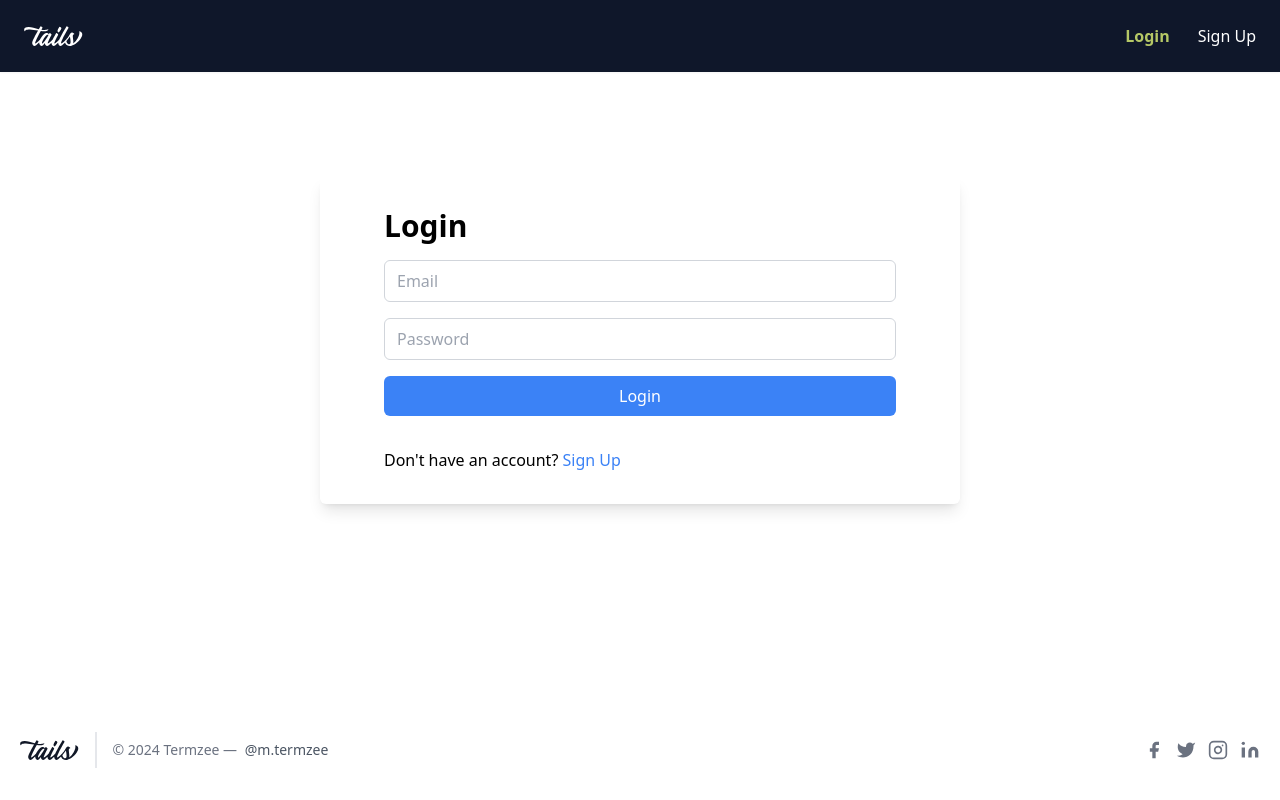
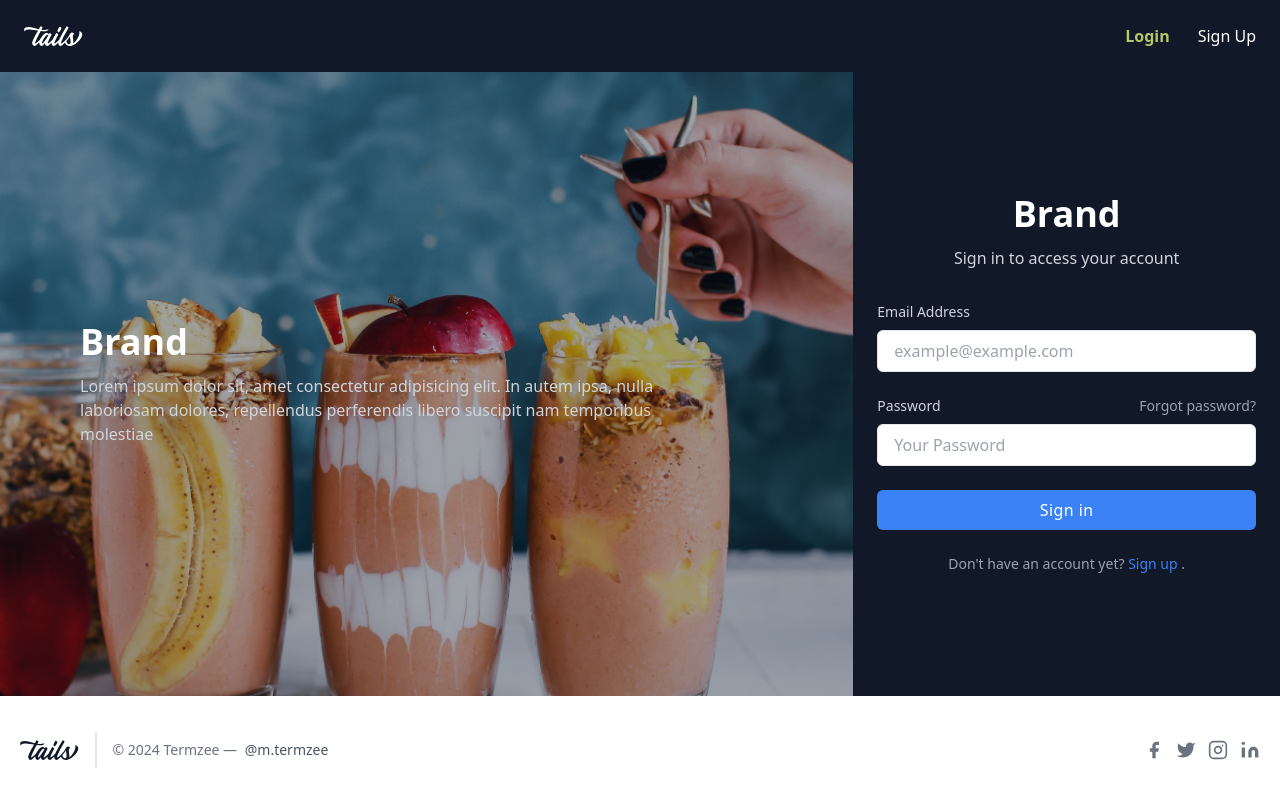
Before and after one commit to mtermzee/gastronomy-project, a Nuxt app: page /auth/login in a window 1280 px wide. Built offline with nearby package versions, Linux system fonts and the light colour scheme; no server answers.

Commit message:
change auth style

```diff
--- a/components/nav/AppHeader.vue
+++ b/components/nav/AppHeader.vue
@@ -1,5 +1,5 @@
 <template>
-	<header class="w-full mb-10 text-white bg-slate-900 shadow-sm body-font">
+	<header class="w-full text-white bg-gray-900 shadow-sm body-font">
 		<div class="container flex flex-col items-center justify-between p-6 mx-auto md:flex-row">
 			<a class="flex items-center mb-4 font-medium text-gray-900 title-font md:mb-0">
 				<svg class="w-auto h-5 text-white fill-current" viewBox="0 0 202 69" xmlns="http://www.w3.org/2000/svg">
--- a/pages/auth/login/index.vue
+++ b/pages/auth/login/index.vue
@@ -1,18 +1,66 @@
 <template>
-    <div class="container px-5 py-8 md:py-16 mx-auto">
-        <div class="flex-1 flex items-center justify-center bg-white">
-            <form @submit.prevent="signIn" class="flex flex-col px-16 py-8 rounded-md shadow-lg max-w-screen-sm w-full">
-                <h1 class="text-3xl font-bold mb-4">Login</h1>
-                <input v-model="email" type="email" placeholder="Email"
-                    class="border border-gray-300 px-3 py-2 rounded-md mb-4" />
-                <input v-model="password" type="password" placeholder="Password"
-                    class="border border-gray-300 px-3 py-2 rounded-md mb-4" />
-                <button type="submit" class="bg-blue-500 text-white py-2 rounded-md">Login</button>
-                <p class="text-red-500 mt-4">{{ errorMsg }}</p>
-                <p class="mt-4">Don't have an account? <nuxt-link to="/auth/register" class="text-blue-500">Sign
-                        Up</nuxt-link>
-                </p>
-            </form>
+    <div class="bg-gray-900">
+        <div class="flex justify-center h-[calc(100vh-18rem)] md:h-[calc(100vh-11rem)]">
+            <div class="hidden lg:block lg:w-2/3 relative">
+                <img class="h-full w-full object-cover" src="~/assets/images/brenda-godinez-CrK843Pl9a4-unsplash.jpg"
+                    alt="Background Image">
+                <div class="absolute inset-0 flex items-center h-full px-20 bg-gray-900 bg-opacity-40">
+                    <div>
+                        <h2 class="text-4xl font-bold text-white">Brand</h2>
+                        <p class="max-w-xl mt-3 text-gray-300">Lorem ipsum dolor sit, amet consectetur adipisicing elit.
+                            In autem ipsa, nulla laboriosam dolores, repellendus perferendis libero suscipit nam
+                            temporibus molestiae</p>
+                    </div>
+                </div>
+            </div>
+
+
+            <div class="flex items-center w-full max-w-md px-6 mx-auto lg:w-2/6">
+                <div class="flex-1">
+                    <div class="text-center">
+                        <h2 class="text-4xl font-bold text-center text-white">Brand</h2>
+                        <p class="mt-3 text-gray-300">Sign in to access your account</p>
+                    </div>
+
+                    <div class="mt-8">
+                        <form @submit.prevent="signIn">
+                            <div>
+                                <label for="email" class="block mb-2 text-sm text-gray-300">Email
+                                    Address</label>
+                                <input type="email" name="email" id="email" v-model="email"
+                                    placeholder="example@example.com"
+                                    class="block w-full px-4 py-2 mt-2 text-gray-700 placeholder-gray-400 bg-white border border-gray-200 rounded-md focus:border-blue-400 focus:ring-blue-400 focus:outline-none focus:ring focus:ring-opacity-40" />
+                            </div>
+
+                            <div class="mt-6">
+                                <div class="flex justify-between mb-2">
+                                    <label for="password" class="text-sm text-gray-300">Password</label>
+                                    <a href="#"
+                                        class="text-sm text-gray-400 focus:text-blue-500 hover:text-blue-500 hover:underline">Forgot
+                                        password?</a>
+                                </div>
+
+                                <input type="password" name="password" id="password" v-model="password"
+                                    placeholder="Your Password"
+                                    class="block w-full px-4 py-2 mt-2 text-gray-700 placeholder-gray-400 bg-white border border-gray-200 rounded-md focus:border-blue-400 focus:ring-blue-400 focus:outline-none focus:ring focus:ring-opacity-40" />
+                            </div>
+
+                            <div class="mt-6">
+                                <button
+                                    class="w-full px-4 py-2 tracking-wide text-white transition-colors duration-200 transform bg-blue-500 rounded-md hover:bg-blue-400 focus:outline-none focus:bg-blue-400 focus:ring focus:ring-blue-300 focus:ring-opacity-50">
+                                    Sign in
+                                </button>
+                            </div>
+                        </form>
+
+                        <p class="mt-6 text-sm text-center text-gray-400">Don&#x27;t have an account yet? <NuxtLink
+                                to="/auth/register"
+                                class="text-blue-500 focus:outline-none focus:underline hover:underline">Sign up
+                            </NuxtLink>.
+                        </p>
+                    </div>
+                </div>
+            </div>
         </div>
     </div>
 </template>
--- a/pages/auth/register/index.vue
+++ b/pages/auth/register/index.vue
@@ -1,18 +1,66 @@
 <template>
-    <div class="container px-5 py-8 md:py-16 mx-auto">
-        <div class="flex-1 flex items-center justify-center bg-white">
-            <form @submit.prevent="signUp" class="flex flex-col px-16 py-8 rounded-md shadow-lg max-w-screen-sm w-full">
-                <h1 class="text-3xl font-bold mb-4">Sign Up</h1>
-                <input v-model="email" type="email" placeholder="Email"
-                    class="border border-gray-300 px-3 py-2 rounded-md mb-4" />
-                <input v-model="password" type="password" placeholder="Password"
-                    class="border border-gray-300 px-3 py-2 rounded-md mb-4" />
-                <button type="submit" class="bg-blue-500 text-white py-2 rounded-md">Sign Up</button>
-                <p class="text-red-500 mt-4">{{ errorMsg }}</p>
-                <p class="text-green-500 mt-4">{{ successMsg }}</p>
-                <p class="mt-4">Already have an account? <nuxt-link to="/auth/login"
-                        class="text-blue-500">Login</nuxt-link></p>
-            </form>
+    <div class="bg-gray-900">
+        <div class="flex justify-center h-[calc(100vh-18rem)] md:h-[calc(100vh-11rem)]">
+            <div class="hidden lg:block lg:w-2/3 relative">
+                <img class="h-full w-full object-cover" src="~/assets/images/brenda-godinez-CrK843Pl9a4-unsplash.jpg"
+                    alt="Background Image">
+                <div class="absolute inset-0 flex items-center h-full px-20 bg-gray-900 bg-opacity-40">
+                    <div>
+                        <h2 class="text-4xl font-bold text-white">Brand</h2>
+                        <p class="max-w-xl mt-3 text-gray-300">Lorem ipsum dolor sit, amet consectetur adipisicing elit.
+                            In autem ipsa, nulla laboriosam dolores, repellendus perferendis libero suscipit nam
+                            temporibus molestiae</p>
+                    </div>
+                </div>
+            </div>
+
+            <div class="flex items-center w-full max-w-md px-6 mx-auto lg:w-2/6">
+                <div class="flex-1">
+                    <div class="text-center">
+                        <h2 class="text-4xl font-bold text-center text-white">Brand</h2>
+                        <p class="mt-3 text-gray-300">Sign up to access your account</p>
+                    </div>
+
+                    <div class="mt-8">
+                        <form @submit.prevent="signUp">
+                            <div v-if="errorMsg" class="mb-4 text-sm text-red-600">
+                                {{ errorMsg }}
+                            </div>
+                            <div v-if="successMsg" class="mb-4 text-sm text-green-600">
+                                {{ successMsg }}
+                            </div>
+
+                            <div>
+                                <label for="email" class="block mb-2 text-sm text-gray-300">Email
+                                    Address</label>
+                                <input type="email" name="email" id="email" v-model="email"
+                                    placeholder="example@example.com"
+                                    class="block w-full px-4 py-2 mt-2 text-gray-700 placeholder-gray-400 bg-white border border-gray-200 rounded-md focus:border-blue-400 focus:ring-blue-400 focus:outline-none focus:ring focus:ring-opacity-40" />
+                            </div>
+
+                            <div class="mt-6">
+                                <label for="password" class="text-sm text-gray-600 dark:text-gray-200">Password</label>
+                                <input type="password" name="password" id="password" v-model="password"
+                                    placeholder="Your Password"
+                                    class="block w-full px-4 py-2 mt-2 text-gray-700 placeholder-gray-400 bg-white border border-gray-200 rounded-md focus:border-blue-400 focus:ring-blue-400 focus:outline-none focus:ring focus:ring-opacity-40" />
+                            </div>
+
+                            <div class="mt-6">
+                                <button
+                                    class="w-full px-4 py-2 tracking-wide text-white transition-colors duration-200 transform bg-blue-500 rounded-md hover:bg-blue-400 focus:outline-none focus:bg-blue-400 focus:ring focus:ring-blue-300 focus:ring-opacity-50">
+                                    Sign up
+                                </button>
+                            </div>
+                        </form>
+
+                        <p class="mt-6 text-sm text-center text-gray-400">Already have an account? <NuxtLink
+                                to="/auth/login"
+                                class="text-blue-500 focus:outline-none focus:underline hover:underline">Sign in
+                            </NuxtLink>.
+                        </p>
+                    </div>
+                </div>
+            </div>
         </div>
     </div>
 </template>
@@ -30,6 +78,8 @@ const errorMsg = ref('');
 const successMsg = ref('');
 
 async function signUp() {
+    errorMsg.value = '';
+    successMsg.value = '';
     try {
         const { data, error } = await client.auth.signUp({ email: email.value, password: password.value });
         if (error) {
```
Also changed, not shown: assets/images/brenda-godinez-CrK843Pl9a4-unsplash.jpg (added).
